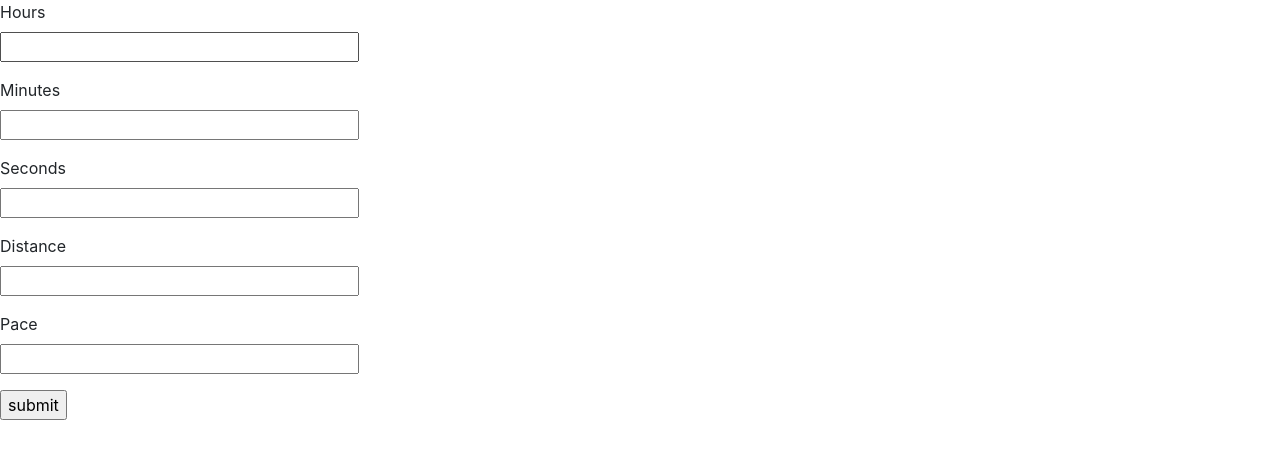
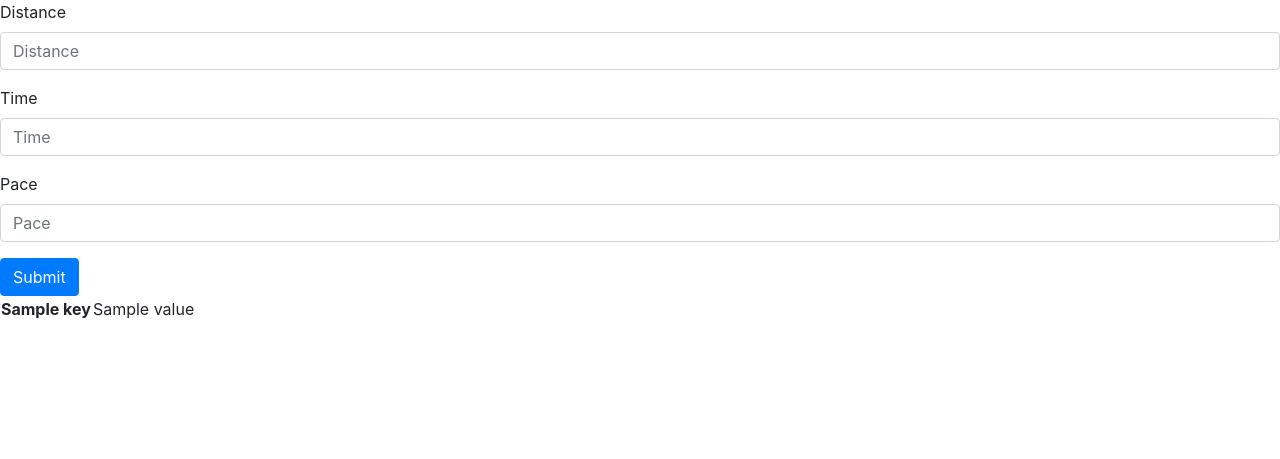
Before and after one commit to tuckermiles70/Flask-Pace-Calculator, a Flask app: template templates/index.html in a window 1280 px wide. Shown: the top 459 px of the page. Run offline with Flask 2, Linux system fonts and the light colour scheme; the template is opened without the code that fills it: values that come from a table or form of the project are taken from there, most other values are stand-ins (such as "Sample title", 1, 10 or a date in 2020); some libraries are stand-ins or nearby versions.

Commit message:
Function handle_data added

```diff
--- a/app.py
+++ b/app.py
@@ -43,32 +43,43 @@ def calculateTime(result):
     print('Distance: {}\nPace: {}\n'.format(distance, pace))
     print('Time is {} seconds'.format(distance * pace))
 
+# https://stackoverflow.com/questions/11556958/sending-data-from-html-form-to-a-python-script-in-flask
+# using this instead of the jinja forms stuff
+@app.route('/handle_data', methods=['POST'])
+def handle_data():
+    print("here")
+    data = request.form.get('distance')
+
+    return render_template('index.html')
 
 # Base url
 @app.route('/', methods=['GET', 'POST'])
 def index():
-    form = ComputeForm()
-    if form.is_submitted():
-        result = request.form # import request
 
-        if result['hours'] != '' and result['minutes'] != '' and result['seconds'] != '':
-            givenTime = True
-        else:
-            givenTime = False
+    return render_template('index.html')
+
+    # form = ComputeForm()
+    # if form.is_submitted():
+    #     result = request.form # import request
+
+    #     if result['hours'] != '' and result['minutes'] != '' and result['seconds'] != '':
+    #         givenTime = True
+    #     else:
+    #         givenTime = False
 
 
-        if result['distance'] != '' and givenTime and result['pace'] == '':
-            calculatePace(result)
-        elif result['pace'] != '' and givenTime and result['distance'] == '':
-            calculateDistance(result)
-        elif result['distance'] != '' and result['pace'] != '' and not givenTime:
-            calculateTime(result)
-        else:
-            # error and die
-            # raise ValueError('2 Fields must be completed and 1 must be blank!')
-            print('2 Fields must be completed and 1 must be blank!')
+    #     if result['distance'] != '' and givenTime and result['pace'] == '':
+    #         calculatePace(result)
+    #     elif result['pace'] != '' and givenTime and result['distance'] == '':
+    #         calculateDistance(result)
+    #     elif result['distance'] != '' and result['pace'] != '' and not givenTime:
+    #         calculateTime(result)
+    #     else:
+    #         # error and die
+    #         # raise ValueError('2 Fields must be completed and 1 must be blank!')
+    #         print('2 Fields must be completed and 1 must be blank!')
 
-    return render_template('index.html', form=form)
+    # return render_template('index.html', form=form)
 
 if __name__ == "__main__":
     app.run(debug=True)
--- a/templates/index.html
+++ b/templates/index.html
@@ -16,30 +16,31 @@
 
     <!-- <div class="col-md-6 offset-md-3"> -->
 
-        <form action="" method="post">
-            <p>
-                {{form.hours.label}} <br>
-                {{form.hours(size=30)}}
-            </p>
-            <p>
-                {{form.minutes.label}} <br>
-                {{form.minutes(size=30)}}
-            </p>
-            <p>
-                {{form.seconds.label}} <br>
-                {{form.seconds(size=30)}}
-            </p>
-            <p>
-                {{form.distance.label}} <br>
-                {{form.distance(size=30)}}
-            </p>
-            <p>
-                {{form.pace.label}} <br>
-                {{form.pace(size=30)}}
-            </p>
-            <p>{{form.submit()}}</p>
+    <form action="{{ url_for('handle_data') }}" method="post">
 
-        </form>
+        <div class="form-group">
+            <label for="distance">Distance</label>
+            <input name="distance" class="form-control" id="distance" placeholder="Distance">
+        </div>
+        <div class="form-group">
+            <label for="time">Time</label>
+            <input name="time" class="form-control" id="time" placeholder="Time">
+        </div>
+        <div class="form-group">
+            <label for="pace">Pace</label>
+            <input name="pace" class="form-control" id="pace" placeholder="Pace">
+        </div>
+        <button type="submit" class="btn btn-primary">Submit</button>
+
+
+    </form>
+
+    <table>
+        <tr>
+            <th>{{ key }}</th>
+            <td> {{ value }}</td>
+        </tr>
+    </table>
 
     <!-- </div> -->
 
```
